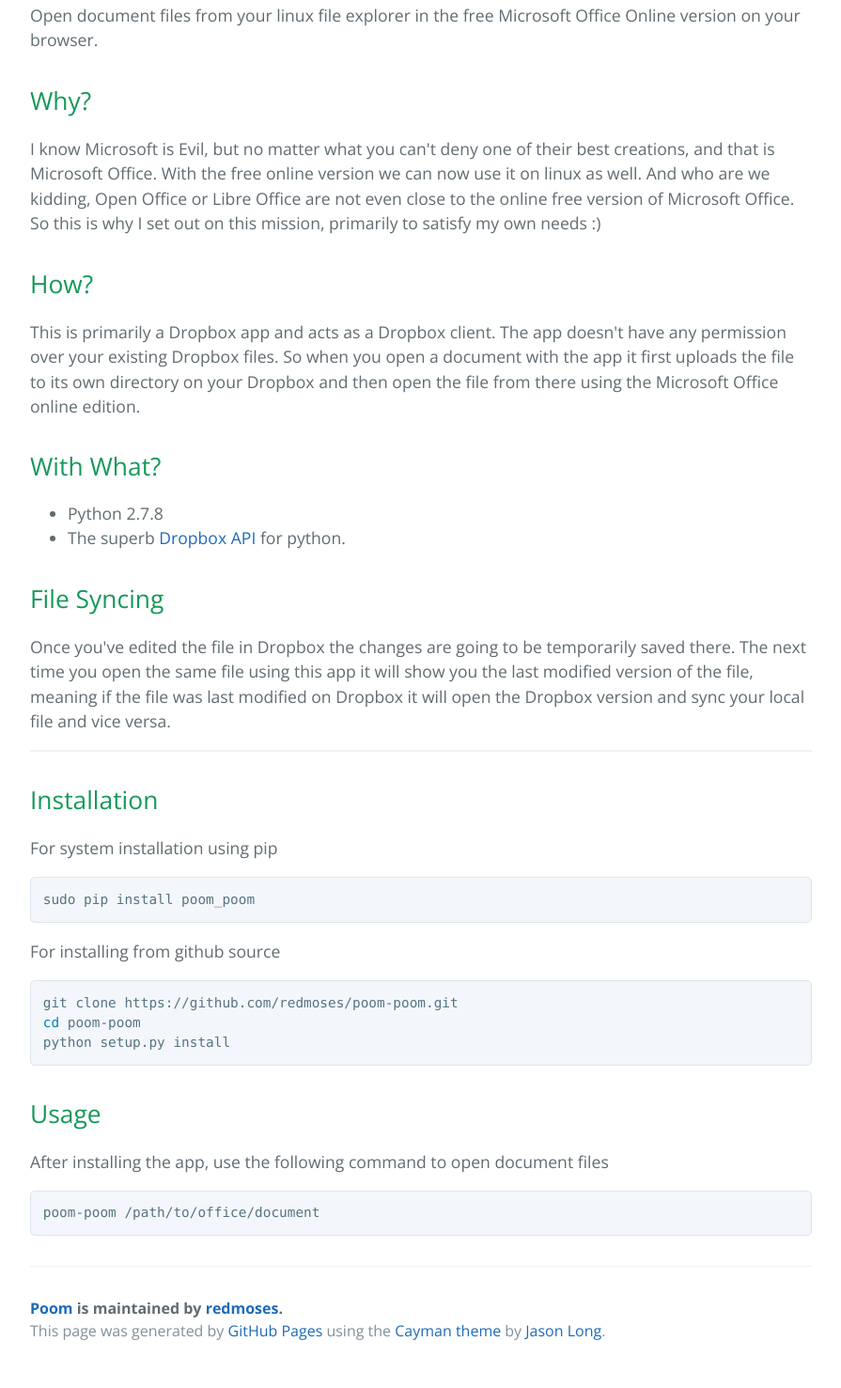
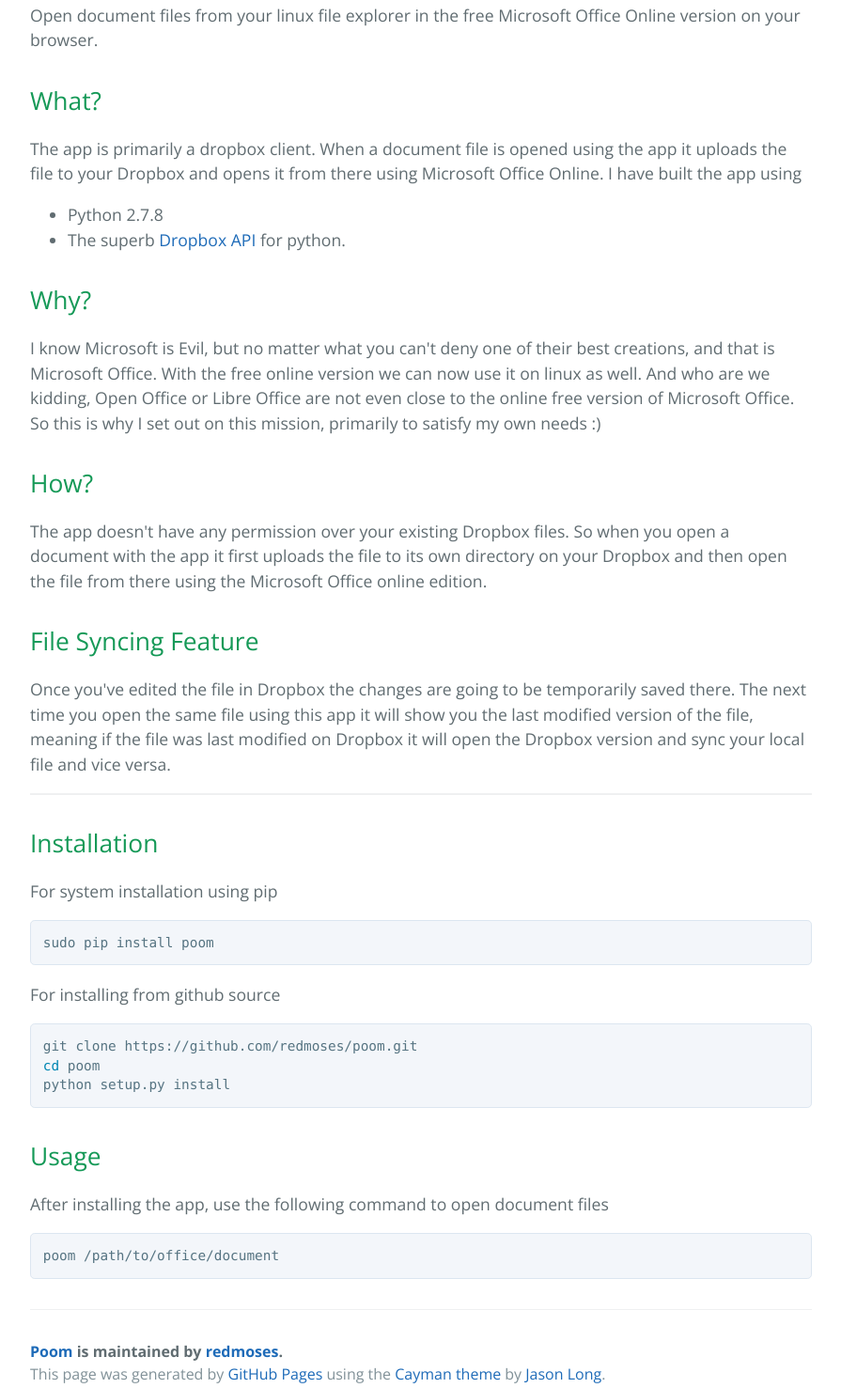
Before and after one commit to redmoses/MS-Office-Online-File-Launcher, a plain HTML site: page index.html in a window 1280 px wide. Shown: the part 482-1959 px from the top of the page at 94% size, without its empty margins (192-1087 px from the left). Drawn offline with nearby package versions, Linux system fonts and the light colour scheme.

Commit message:
Create gh-pages branch via GitHub

```diff
--- a/index.html
+++ b/index.html
@@ -25,6 +25,17 @@
 <p>Open document files from your linux file explorer in the free Microsoft Office Online version on your browser.</p>
 
 <h2>
+<a id="what" class="anchor" href="#what" aria-hidden="true"><span class="octicon octicon-link"></span></a>What?</h2>
+
+<p>The app is primarily a dropbox client. When a document file is opened using the app it uploads the file to your Dropbox
+and opens it from there using Microsoft Office Online. I have built the app using </p>
+
+<ul>
+<li>  Python 2.7.8</li>
+<li>  The superb <a href="https://www.dropbox.com/developers/core/docs/python">Dropbox API</a> for python.</li>
+</ul>
+
+<h2>
 <a id="why" class="anchor" href="#why" aria-hidden="true"><span class="octicon octicon-link"></span></a>Why?</h2>
 
 <p>I know Microsoft is Evil, but no matter what you can't deny one of their best creations, and that is Microsoft Office.
@@ -35,20 +46,12 @@ to satisfy my own needs :)</p>
 <h2>
 <a id="how" class="anchor" href="#how" aria-hidden="true"><span class="octicon octicon-link"></span></a>How?</h2>
 
-<p>This is primarily a Dropbox app and acts as a Dropbox client. The app doesn't have any permission over your existing
-Dropbox files. So when you open a document with the app it first uploads the file to its own directory on your
-Dropbox and then open the file from there using the Microsoft Office online edition.</p>
+<p>The app doesn't have any permission over your existing Dropbox files. So when you open a document with the app it first
+uploads the file to its own directory on your Dropbox and then open the file from there using the Microsoft Office
+online edition.</p>
 
 <h2>
-<a id="with-what" class="anchor" href="#with-what" aria-hidden="true"><span class="octicon octicon-link"></span></a>With What?</h2>
-
-<ul>
-<li>  Python 2.7.8</li>
-<li>  The superb <a href="https://www.dropbox.com/developers/core/docs/python">Dropbox API</a> for python.</li>
-</ul>
-
-<h2>
-<a id="file-syncing" class="anchor" href="#file-syncing" aria-hidden="true"><span class="octicon octicon-link"></span></a>File Syncing</h2>
+<a id="file-syncing-feature" class="anchor" href="#file-syncing-feature" aria-hidden="true"><span class="octicon octicon-link"></span></a>File Syncing Feature</h2>
 
 <p>Once you've edited the file in Dropbox the changes are going to be temporarily saved there. The next time you open the
 same file using this app it will show you the last modified version of the file, meaning if the file was last modified
@@ -61,12 +64,12 @@ on Dropbox it will open the Dropbox version and sync your local file and vice ve
 
 <p>For system installation using pip</p>
 
-<div class="highlight highlight-bash"><pre>sudo pip install poom_poom</pre></div>
+<div class="highlight highlight-bash"><pre>sudo pip install poom</pre></div>
 
 <p>For installing from github source</p>
 
-<div class="highlight highlight-bash"><pre>git clone https://github.com/redmoses/poom-poom.git
-<span class="pl-c1">cd</span> poom-poom
+<div class="highlight highlight-bash"><pre>git clone https://github.com/redmoses/poom.git
+<span class="pl-c1">cd</span> poom
 python setup.py install</pre></div>
 
 <h2>
@@ -74,7 +77,7 @@ python setup.py install</pre></div>
 
 <p>After installing the app, use the following command to open document files</p>
 
-<div class="highlight highlight-bash"><pre>poom-poom /path/to/office/document</pre></div>
+<div class="highlight highlight-bash"><pre>poom /path/to/office/document</pre></div>
 
       <footer class="site-footer">
         <span class="site-footer-owner"><a href="https://github.com/redmoses/poom">Poom</a> is maintained by <a href="https://github.com/redmoses">redmoses</a>.</span>
```
Also changed, not shown: params.json (+1 -1 lines).
